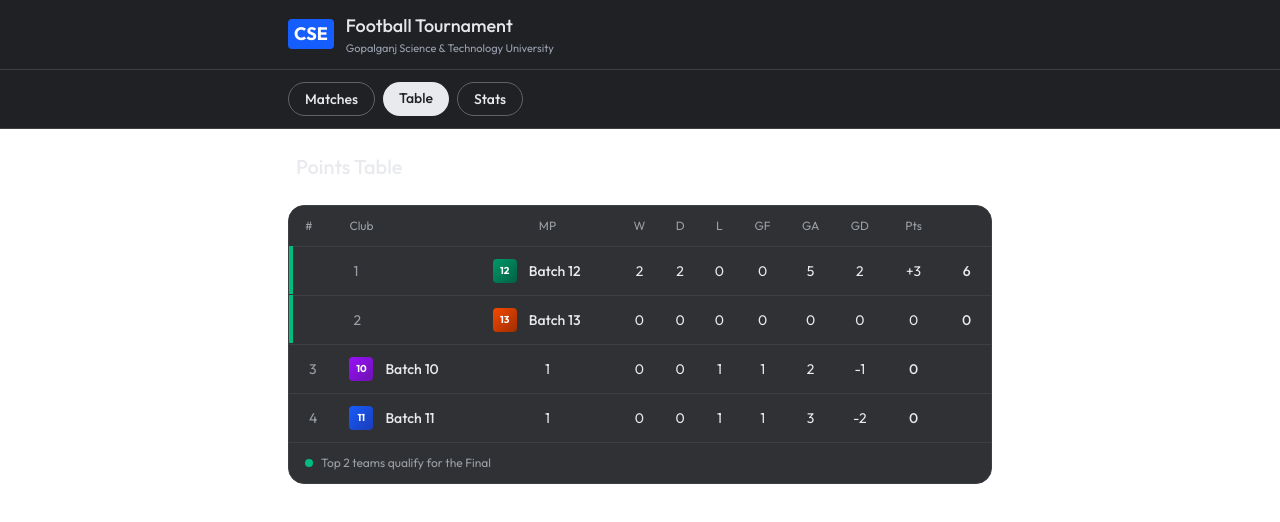
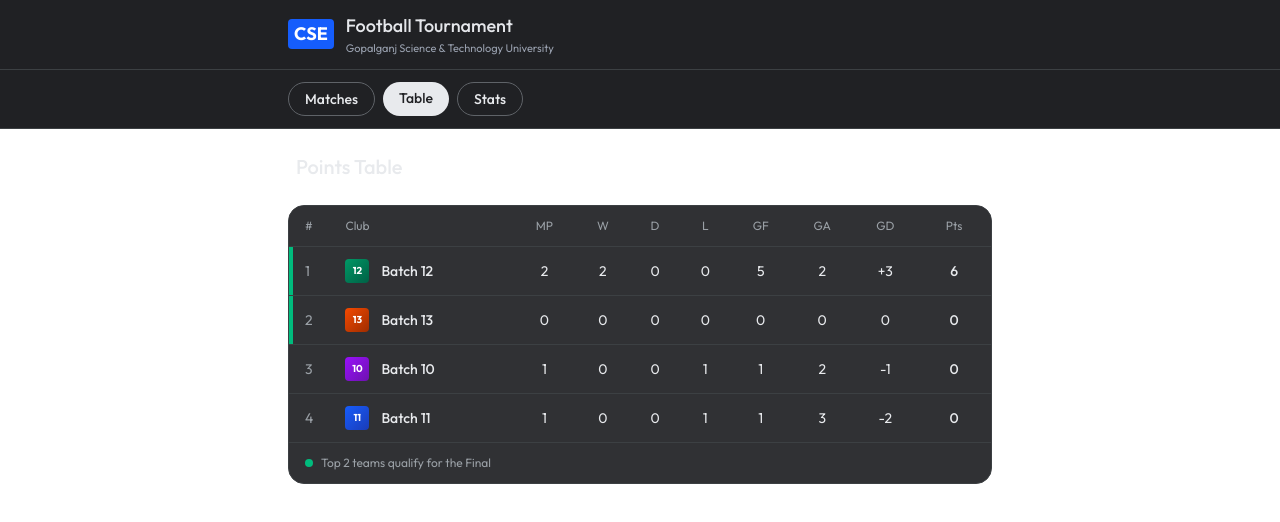
Before and after one commit to shahriar-sakib-khan/football1, a Next.js app: page /standings in a window 1280 px wide. Shown: the top 522 px of the page. Built offline with nearby package versions, Linux system fonts and the light colour scheme.

Commit message:
Fix StandingsTable column alignment for qualification indicator

```diff
--- a/app/components/StandingsTable.tsx
+++ b/app/components/StandingsTable.tsx
@@ -28,11 +28,13 @@ export default function StandingsTable({ standings }: { standings: Standing[] })
           </thead>
           <tbody className="divide-y divide-[#3c4043]">
             {sortedStandings.map((team, idx) => (
-              <tr key={team.team} className="hover:bg-[#3c4043] transition-colors relative">
-                {idx < 2 && (
-                  <td className="absolute left-0 top-0 bottom-0 w-1 bg-emerald-500" />
-                )}
-                <td className="px-4 py-3 whitespace-nowrap text-sm text-[#9aa0a6] pl-5">{idx + 1}</td>
+              <tr key={team.team} className="hover:bg-[#3c4043] transition-colors">
+                <td className="px-4 py-3 whitespace-nowrap text-sm text-[#9aa0a6] relative">
+                  {idx < 2 && (
+                    <div className="absolute left-0 top-0 bottom-0 w-1 bg-emerald-500" />
+                  )}
+                  {idx + 1}
+                </td>
                 <td className="px-4 py-3 whitespace-nowrap">
                   <div className="flex items-center gap-3">
                     <div className={`w-6 h-6 rounded bg-gradient-to-br ${getTeamGradient(team.team)} flex items-center justify-center text-[10px] font-bold text-white`}>
```
